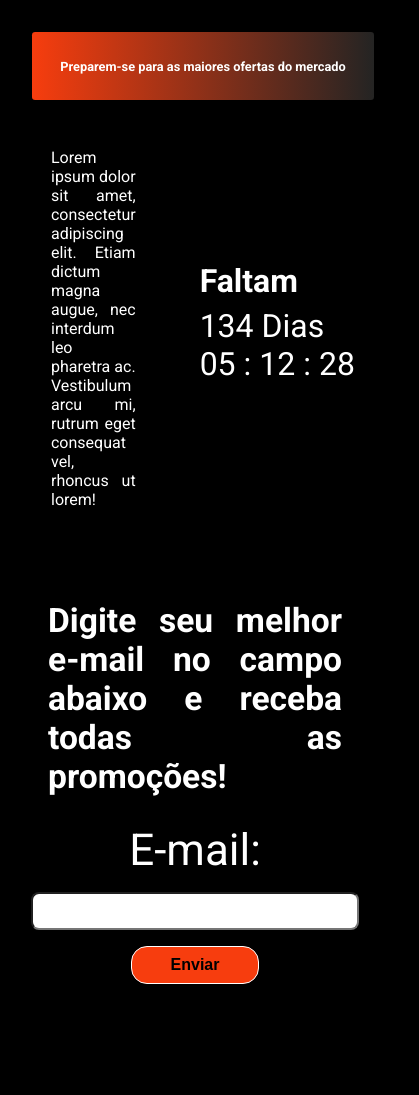
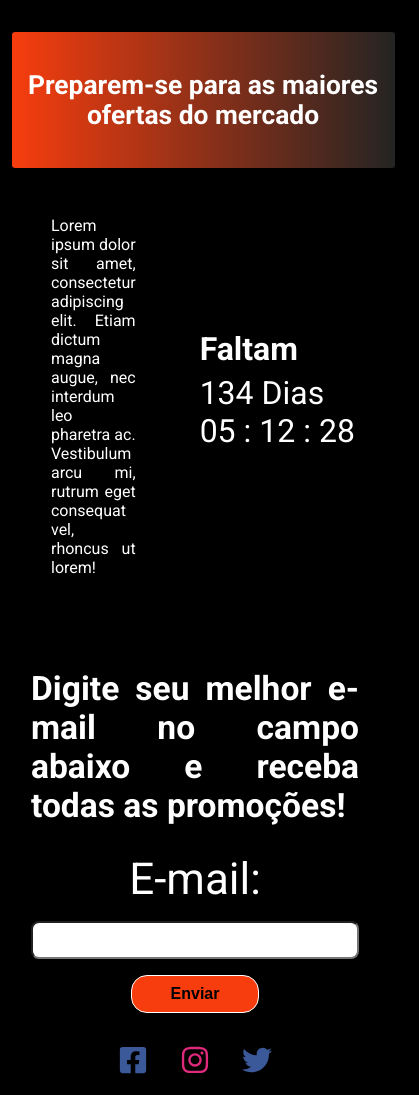
Before and after one commit to gleydson-delcho/desafio-gama-ecommerce, a React (Create React App) app: page / in a window 390 px wide. Shown: the whole page, 419 px wide, since content can reach past the window. Before the commit the page ends 1000 px from the top, so only its background shows below. Built offline with nearby package versions, Linux system fonts and the light colour scheme.

Commit message:
Improves localstorage storage functionality, can add mailing list, add social media icons. Further improvements in styling.

```diff
--- a/src/pages/Home/index.tsx
+++ b/src/pages/Home/index.tsx
@@ -2,22 +2,23 @@ import { useState } from "react";
 import { CountDown } from "../../components/CountDown";
 import Logo from '../../assets/images/logo.png';
 
+import { FaFacebookSquare, FaInstagram, FaTwitter } from 'react-icons/fa'
 import './styles.scss';
 
 
 export default function Home() {
   const [value, setValue] = useState('');
   const [error, setError] = useState(false);
-  const [mailStorage, setMailStorage] = useState([{}])
-
+  const parseData = JSON.parse(String(localStorage.getItem('Emails'))) || []
 
   const handleSubmit = () => {
-    const mail = [];
     try {
       const email = { email: value };
 
-      mail.push(email);
+      parseData.push(email);
+      console.log(parseData);
 
+      localStorage.setItem('Emails', JSON.stringify(parseData));
       setValue('');
 
     } catch (error) {
@@ -26,9 +27,7 @@ export default function Home() {
         setError(false);
       }, 3000);
     }
-    setMailStorage(mail)
   }
-  localStorage.setItem('Emails', JSON.stringify(mailStorage));
 
   return (
     <div className="containerHome">
@@ -52,6 +51,11 @@ export default function Home() {
         </div>
         {error && <p><span>Erro:</span>Dados não encontrados</p>}
       </div>
+      <div className="icons">
+        <span><a href="/"><FaFacebookSquare color="#3b5998" size="30" /></a></span>
+        <span><a href="/"><FaInstagram color="#dd2a7b" size="30" /></a></span>
+        <span><a href="/"><FaTwitter color="#3b5998" size="30" /></a></span>
+      </div>
     </div>
   )
 }
--- a/src/pages/Home/styles.scss
+++ b/src/pages/Home/styles.scss
@@ -1,12 +1,21 @@
 .containerHome {
+
+    display: flex;
+    flex-direction: column;
+    align-items: center;
+    justify-content: center;
+
     header {
+
+        width: 90%;
         display: flex;
         padding: 1rem;
         margin: 2rem 1rem 2rem 2rem;
         border-radius: 0.2rem;
+        background: linear-gradient(to right,  #f73d0e, #242423);
 
-        background: linear-gradient(to right,  #f73d0e, #242423);
         img {
+
             width: 15rem;
             height: 5rem;
             margin-right: 1rem;
@@ -14,39 +23,38 @@
     }
 
     .containerInfo {
+
         display: flex;
         align-items: center;
         justify-content: center;
+        text-align: justify;
+        margin: 0 0 2rem 5rem;
+        p {
 
-
-        text-align: justify;
-
-        margin: 0 0 2rem 5rem;
-
-        p {
             max-width: 300px;
         }
     }
 
     .containerForm {
+
         display: flex;
         flex-direction: column;
         align-items: center;
         justify-content: center;
-
         background: #242423;
         padding: 1rem;
         margin:0 2rem 0 2rem;
         border-radius: 1rem;
-
         font-size: 1.4rem;
 
         .labelForm {
+
             display: flex;
             align-items: center;
             font-size: 2.75rem;
 
             input {
+
                 width: 20rem;
                 height: 2rem;
                 margin: 0 2rem;
@@ -54,62 +62,71 @@
 
                 &:focus,
                 &:active {
+
                 outline: none;
                 box-shadow: none;
             }
-            }
+        }
+            button {
 
-            button {
                 width: 8rem;
                 height: 2.4rem;
-
                 font-size: 1rem;
                 font-weight: 700;
-
                 background: #f73d0e;
                 border-radius: 1rem;
                 border: 1px solid #fff;
                 transition: filter 0.4s;
 
                 &:hover {
+
                     cursor: pointer;
                     border: 1px solid #d4d4d4;
                     filter: brightness(0.7);
                 }
+            }
+            p {
 
-            }
-
-            p {
                 display: block;
                 font-size: 0.8rem;
                 color: #eb1e1e;
                 font-weight: 600;
                 span {
+
                     margin: 0.4rem;
                     font-size: 1rem;
                     font-weight: bold;
                 }
             }
         }
+    }
 
+    .icons {
+
+        margin-top: 1rem;
+        justify-content: space-between;
+       span {
+
+           margin: 0 4rem;
+        }
     }
 }
 
 @media(max-width: 855px) {
     .containerHome {
+
         header {
+
             justify-content: center;
+            // white-space: nowrap;
+            overflow: hidden;
+            width: 90%;
+            h2 {
+                text-align: center;
+                font-size: 1.65rem;
+            }
+            img {
 
-
-            white-space: nowrap;
-            overflow: hidden;
-            width: auto;
-
-            h2 {
-                font-size: 0.8rem;
-            }
-
-            img {
                 display: none;
             }
         }
@@ -117,23 +134,37 @@
         .containerInfo {
 
             width: auto;
+
+
         }
 
         .containerForm {
 
             width: auto;
-
             background: none;
             text-align: justify;
 
             .labelForm {
+
                 display: flex;
                 flex-direction: column;
 
                 input {
+
                     margin: 1rem 0;
                 }
             }
         }
+
+        .icons {
+
+            margin: 1rem 0;
+
+           span {
+
+               margin: 0 1rem;
+           }
+
+        }
     }
 }
```
